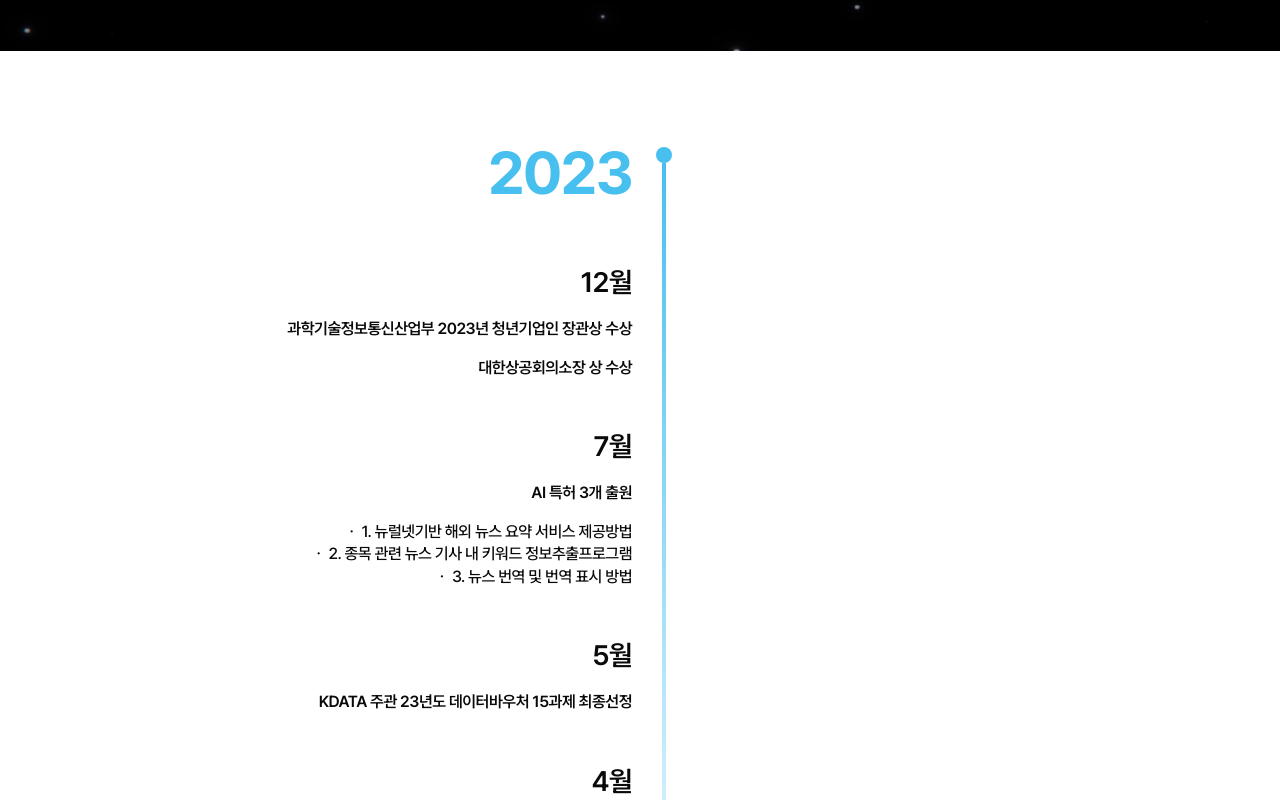
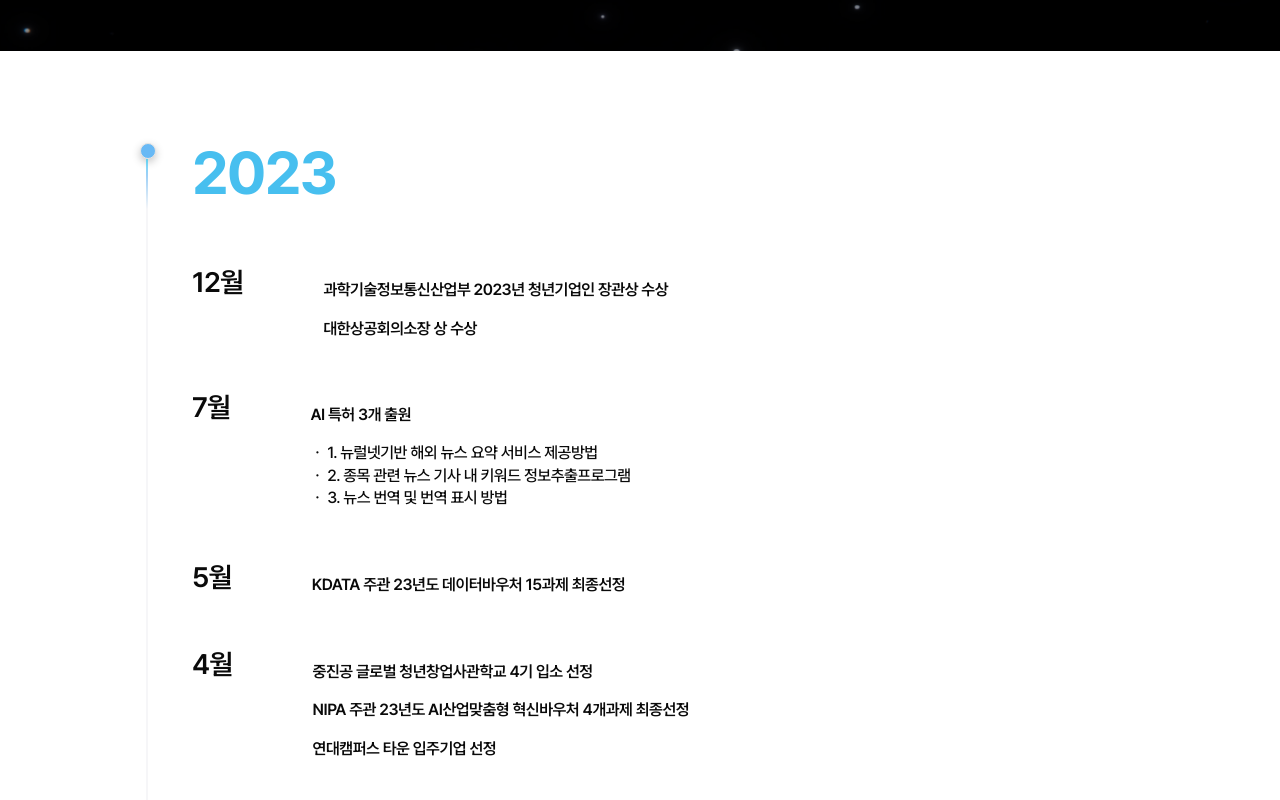
Before and after one commit to Shin-Seung-Ho/sfacspace-web-app, a Next.js app: page /company/history in a window 1280 px wide. Shown: the part 2280-3080 px from the top of the page. Built offline with nearby package versions, Linux system fonts and the light colour scheme.

Commit message:
Feat: 연혁페이지 애니메이션 적용

```diff
--- a/src/app/(page)/company/history/components/history.tsx
+++ b/src/app/(page)/company/history/components/history.tsx
@@ -7,28 +7,24 @@ interface Event {
 }
 
 interface HistoryProps {
-  idx: number;
   year: number;
   events: Event[];
 }
 
-export default function History({ idx, year, events }: HistoryProps) {
-  const initialX = idx % 2 === 1 ? 100 : -100;
+export default function History({ year, events }: HistoryProps) {
   return (
     <MotionDiv
       whileInView={{ x: 0, opacity: 1 }}
-      initial={{ x: initialX, opacity: 0 }}
+      initial={{ x: 100, opacity: 0 }}
       transition={{ duration: 1, delay: 0 }}
-      className={`flex gap-4 ${idx % 2 === 1 ? 'flex-row-reverse' : 'flex-row text-right'}`}
+      className="flex"
     >
-      {/* <div
-        className={`flex gap-4 ${idx % 2 === 1 ? 'flex-row-reverse' : 'flex-row text-right'}`}
-      > */}
-      <div className="flex w-1/2 flex-col gap-12 px-2">
+      <div className="flex flex-col gap-12">
         <p className="text-HB60 font-bold text-[#47BFEF]">{year}</p>
         {events.map((event, index) => (
-          <div key={index}>
+          <div key={index} className="flex items-start gap-20">
             <p className="text-HB28">{event.month}</p>
+            <div>
               {event.descriptions.map((description, j) => (
                 <div key={j} className="mt-4">
                   {typeof description === 'string' ? (
@@ -43,21 +39,9 @@ export default function History({ idx, year, events }: HistoryProps) {
                 </div>
               ))}
             </div>
+          </div>
         ))}
       </div>
-      {idx % 2 === 0 && (
-        <div className="flex flex-col items-center py-4">
-          <div className=" h-4 w-4 rounded-full bg-[#47BFEF]" />
-          <div className="h-full w-1 bg-gradient-to-b from-[#47BFEF] to-white" />
-        </div>
-      )}
-      {idx % 2 === 1 && (
-        <div className="flex flex-col items-center py-4">
-          <div className=" h-4 w-4 rounded-full bg-[#47BFEF]" />
-          <div className="h-full w-1 bg-gradient-to-b from-[#47BFEF] to-white" />
-        </div>
-      )}
-      {/* </div> */}
     </MotionDiv>
   );
 }
--- a/src/app/(page)/company/history/page.tsx
+++ b/src/app/(page)/company/history/page.tsx
@@ -1,9 +1,10 @@
 /* eslint-disable react/no-array-index-key */
 import Image from 'next/image';
 import BannerVideoCard from '@/components/common/banner-video';
-import History from './components/history';
 import { historyData } from '@/app/config/constants';
 import MotionDiv from '@/components/common/motion-div';
+import History from './components/history';
+import { TracingBeam } from '@/components/ui/tracing-beam';
 
 export default function Page() {
   return (
@@ -81,12 +82,14 @@ export default function Page() {
       </section>
 
       <section className="mx-auto max-w-7xl py-20">
-        {historyData.map((e, idx) => (
-          <div className={` ${idx % 2 === 1 ? '' : ''} `}>
-            <History key={idx} year={e.year} idx={idx} events={e.events} />
-            <div className="my-20" />
-          </div>
-        ))}
+        <TracingBeam className="">
+          {historyData.map((e, idx) => (
+            <div>
+              <History key={idx} year={e.year} events={e.events} />
+              <div className="my-20" />
+            </div>
+          ))}
+        </TracingBeam>
       </section>
     </main>
   );
--- /dev/null
+++ b/src/components/ui/tracing-beam.tsx
@@ -0,0 +1,127 @@
+'use client';
+
+import React, { useEffect, useRef, useState } from 'react';
+import { motion, useTransform, useScroll, useSpring } from 'framer-motion';
+import { cn } from '@/lib/utils';
+
+export function TracingBeam({
+  children,
+  className,
+}: {
+  children: React.ReactNode;
+  className?: string;
+}) {
+  const ref = useRef<HTMLDivElement>(null);
+  const { scrollYProgress } = useScroll({
+    target: ref,
+    offset: ['start start', 'end start'],
+  });
+
+  const contentRef = useRef<HTMLDivElement>(null);
+  const [svgHeight, setSvgHeight] = useState(0);
+
+  useEffect(() => {
+    if (contentRef.current) {
+      setSvgHeight(contentRef.current.offsetHeight);
+    }
+  }, []);
+  const y1 = useSpring(
+    useTransform(scrollYProgress, [0, 0.8], [0, svgHeight]),
+    {
+      stiffness: 1000,
+      damping: 90,
+    },
+  );
+  const y2 = useSpring(
+    useTransform(scrollYProgress, [0, 1], [50, svgHeight - 200]),
+    {
+      stiffness: 1000,
+      damping: 90,
+    },
+  );
+
+  return (
+    <motion.div
+      ref={ref}
+      className={cn('relative mx-auto h-full w-full max-w-4xl', className)}
+    >
+      <div className="absolute -left-4 top-3 md:-left-20">
+        <motion.div
+          transition={{
+            duration: 0.2,
+            delay: 0.5,
+          }}
+          animate={{
+            boxShadow:
+              scrollYProgress.get() > 0
+                ? 'none'
+                : 'rgba(0, 0, 0, 0.24) 0px 3px 8px',
+          }}
+          className="border-netural-200 mx-auto flex h-4 w-4 items-center justify-center rounded-full border bg-[#68B9F5] shadow-sm"
+        >
+          {/* 원모양 */}
+          <motion.div
+            transition={{
+              duration: 0.2,
+              delay: 0.5,
+            }}
+            animate={{
+              backgroundColor: scrollYProgress.get() > 0 ? 'white' : '#68B9F5',
+              borderColor: scrollYProgress.get() > 0 ? 'white' : '#68B9F5',
+            }}
+            className="h-2 w-2 rounded-full border border-neutral-300 bg-[#68B9F5]"
+          />
+        </motion.div>
+        {/* 선 범위 */}
+        <svg
+          viewBox={`10 0 20 ${svgHeight}`}
+          width="40"
+          height={svgHeight} // Set the SVG height
+          className=" mx-4 block"
+          aria-hidden="true"
+        >
+          {/* 선 굴곡 */}
+          {/* 보이는 선 */}
+          <motion.path
+            d={`M 1 0V -36 l 18 24 V ${svgHeight * 0.25} l 18 24V ${svgHeight * 0.27} l -18 24V ${svgHeight * 0.7} l 18 24V ${svgHeight * 0.72} l -18 24V ${svgHeight}`}
+            fill="none"
+            stroke="#9091A0"
+            strokeOpacity="0.16"
+            transition={{
+              duration: 1,
+            }}
+            className=" relative"
+          />
+          {/* 애니메이션 선 */}
+          <motion.path
+            d={`M 1 0V -36 l 18 24 V ${svgHeight * 0.25} l 18 24V ${svgHeight * 0.27} l -18 24V ${svgHeight * 0.7} l 18 24V ${svgHeight * 0.72} l -18 24V ${svgHeight}`}
+            fill="none"
+            stroke="url(#gradient)"
+            strokeWidth="1.25"
+            className="motion-reduce:hidden"
+            transition={{
+              duration: 10,
+            }}
+          />
+          {/* 선 색 */}
+          <defs>
+            <motion.linearGradient
+              id="gradient"
+              gradientUnits="userSpaceOnUse"
+              x1="0"
+              x2="0"
+              y1={y1} // set y1 for gradient
+              y2={y2} // set y2 for gradient
+            >
+              <stop stopColor="#18CCFC" stopOpacity="0" />
+              <stop stopColor="#18CCFC" />
+              <stop offset="0.325" stopColor="#68B9F5" />
+              <stop offset="1" stopColor="#68B9F5" stopOpacity="0" />
+            </motion.linearGradient>
+          </defs>
+        </svg>
+      </div>
+      <div ref={contentRef}>{children}</div>
+    </motion.div>
+  );
+}
```
Lines whose indentation alone changed are shown as unchanged.
